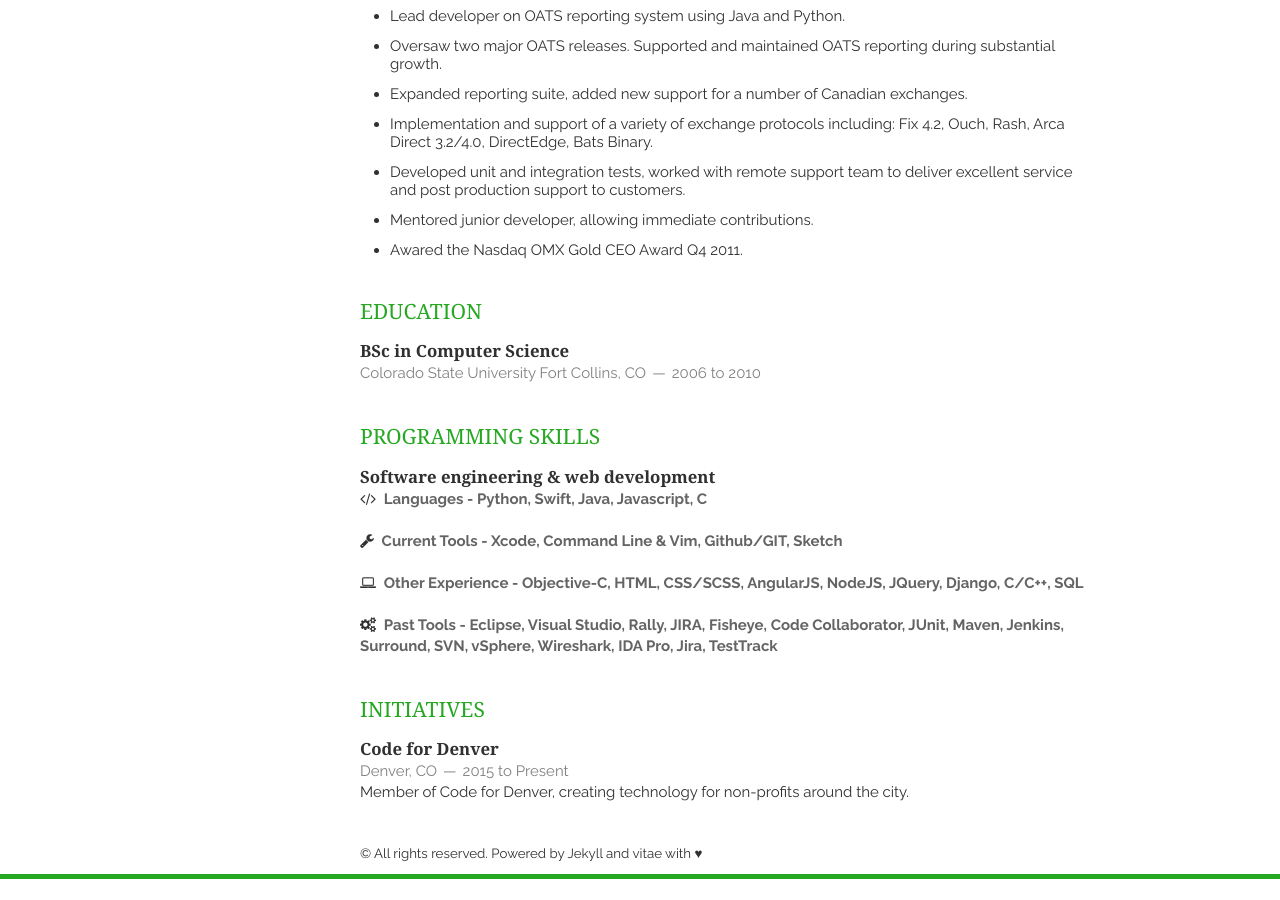
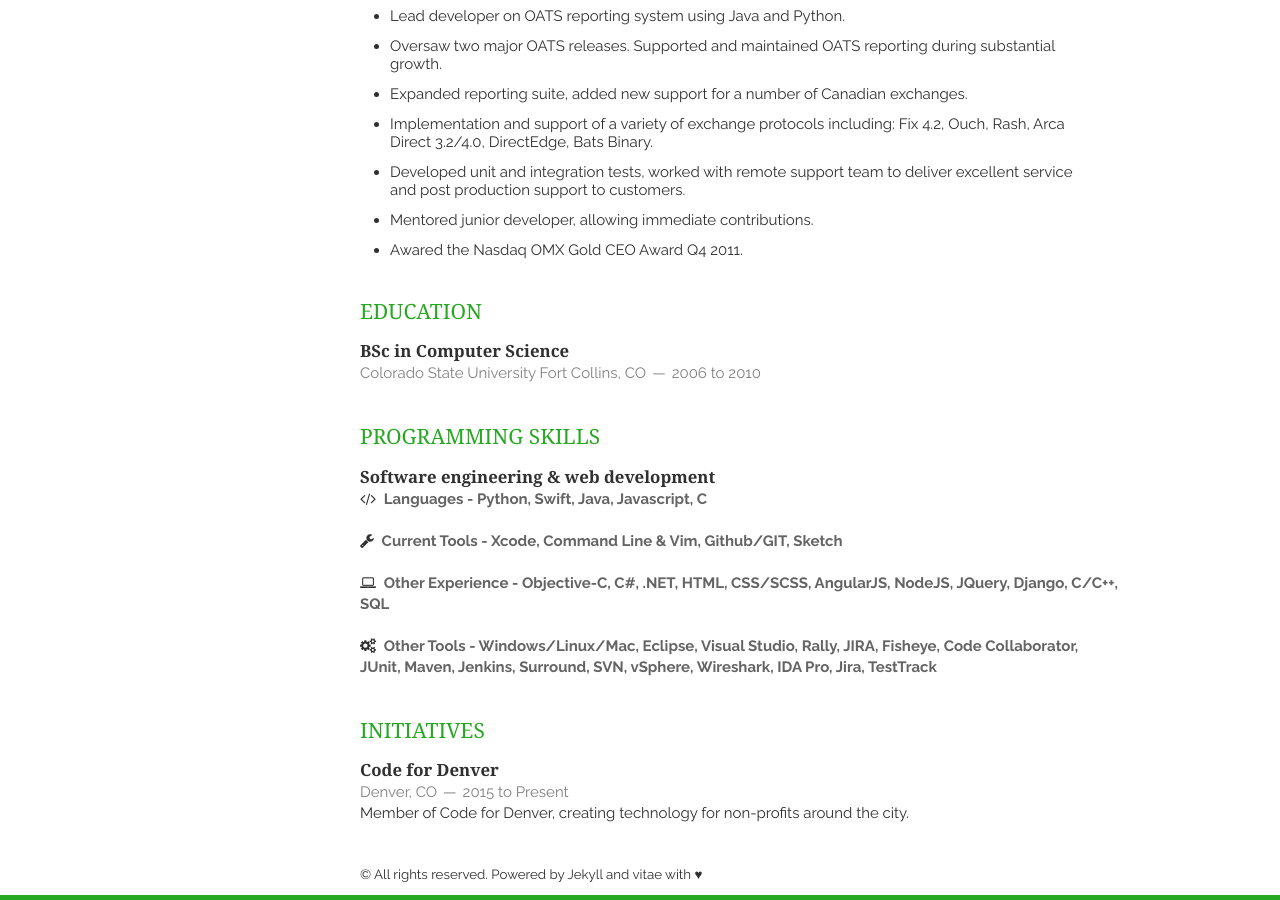
Before and after one commit to joshhamann/resume, a Jekyll site: the page built from index.html, in a window 1280 px wide and 900 px high, scrolled down 780 px. Built offline with Jekyll 4.4.1, drawn with Linux system fonts in a browser that asks for light colours; nearby versions of some CDN libraries; Markdown is read by kramdown in place of the engine named in the settings; the list of posts is cut into pages by our own code; before the commit the page ends 1659 px from its top, so only the background shows below that.

Commit message:
update skills

```diff
--- a/_includes/skills.html
+++ b/_includes/skills.html
@@ -11,10 +11,10 @@
         <i class="fa fa-wrench"></i>&nbsp;&nbsp;<em>Current Tools - Xcode, Command Line & Vim, Github/GIT, Sketch</em><br/>
         </p><br/>
         <p>
-        <i class="fa fa-laptop"></i>&nbsp;&nbsp;<em>Other Experience - Objective-C, HTML, CSS/SCSS, AngularJS, NodeJS, JQuery, Django, C/C++, SQL</em><br/>
+        <i class="fa fa-laptop"></i>&nbsp;&nbsp;<em>Other Experience - Objective-C, C#, .NET, HTML, CSS/SCSS, AngularJS, NodeJS, JQuery, Django, C/C++, SQL</em><br/>
         </p><br/>
         <p>
-        <i class="fa fa-cogs"></i>&nbsp;&nbsp;<em>Past Tools -  Eclipse, Visual Studio, Rally, JIRA, Fisheye, Code Collaborator, JUnit, Maven, Jenkins, Surround, SVN, vSphere, Wireshark, IDA Pro, Jira, TestTrack</em>
+        <i class="fa fa-cogs"></i>&nbsp;&nbsp;<em>Other Tools - Windows/Linux/Mac, Eclipse, Visual Studio, Rally, JIRA, Fisheye, Code Collaborator, JUnit, Maven, Jenkins, Surround, SVN, vSphere, Wireshark, IDA Pro, Jira, TestTrack</em>
         </p>
     </article>
 </section>
```
